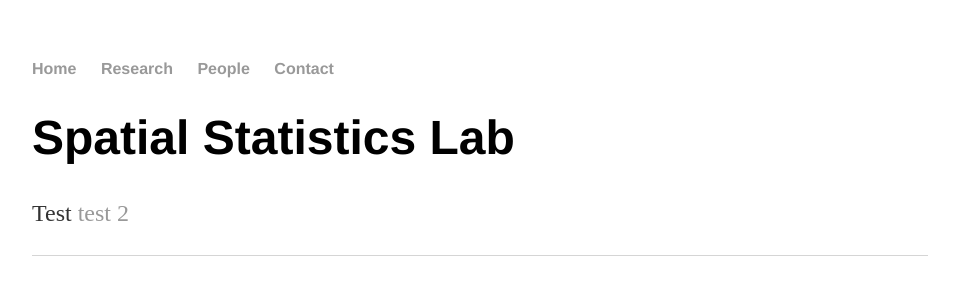
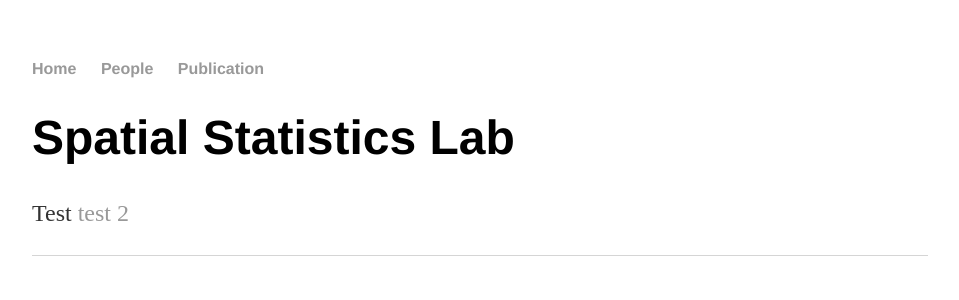
Before and after one commit to starestar/limcstat.github.io, a Jekyll site: the page built from index.html, in a window 1280 px wide. Shown: the top 300 px of the page, without its empty margins (160-1119 px from the left). Built offline with Jekyll 4.4.1, drawn with Linux system fonts in a browser that asks for light colours.

Commit message:
Update default.html

```diff
--- a/_layouts/default.html
+++ b/_layouts/default.html
@@ -9,9 +9,9 @@
 			<nav>
 	    		<ul>
 	        		<li><a href="/">Home</a></li>
-		        	<li><a href="/research">Research</a></li>
 	        		<li><a href="/people">People</a></li>
-	        		<li><a href="/contact">Contact</a></li>
+	        		<li><a href="/publication">Publication</a></li>
+			<!--	<li><a href="/contact">Contact</a></li> -->
 	    		</ul>
 			</nav>
 			<div class="container">
```
